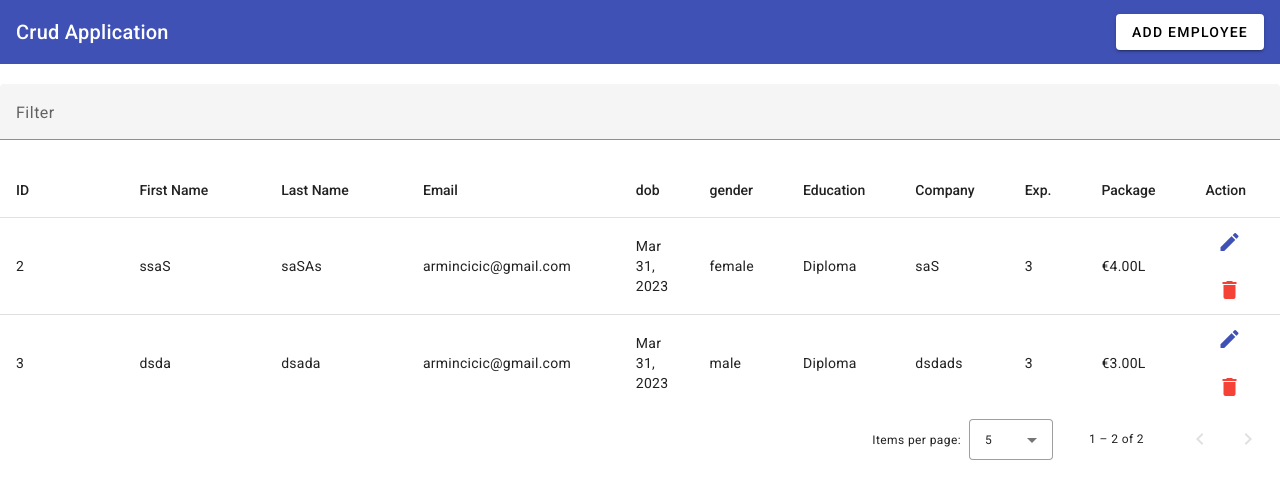
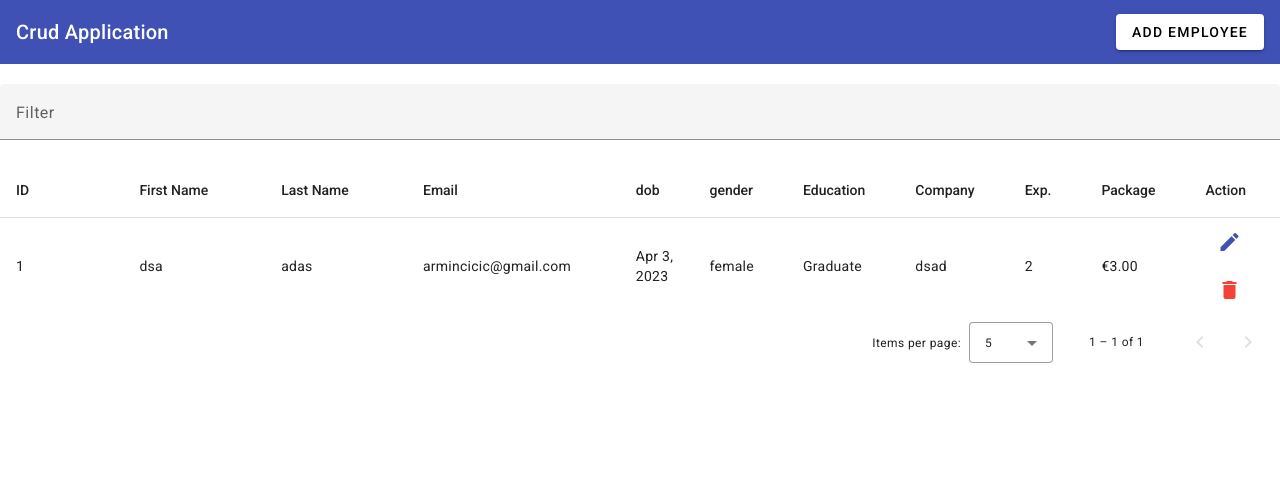
Before and after one commit to arminCicic/employees-manager, an Angular app: page / in a window 1280 px wide. Shown: the top 498 px of the page. Built offline with nearby package versions, Linux system fonts and the light colour scheme; data requests are answered from the project's data file.

Commit message:
Finished front-end

```diff
--- a/db.json
+++ b/db.json
@@ -18,28 +18,16 @@
   },
   "employees": [
     {
-      "firstName": "ssaS",
-      "lastName": "saSAs",
+      "firstName": "dsa",
+      "lastName": "adas",
       "email": "armincicic@gmail.com",
-      "dob": "2023-03-31T22:00:00.000Z",
+      "dob": "2023-04-03T22:00:00.000Z",
       "gender": "female",
-      "education": "Diploma",
-      "company": "saS",
-      "experience": 3,
-      "package": 4,
-      "id": 2
-    },
-    {
-      "firstName": "dsda",
-      "lastName": "dsada",
-      "email": "armincicic@gmail.com",
-      "dob": "2023-03-31T22:00:00.000Z",
-      "gender": "male",
-      "education": "Diploma",
-      "company": "dsdads",
-      "experience": 3,
+      "education": "Graduate",
+      "company": "dsad",
+      "experience": 2,
       "package": 3,
-      "id": 3
+      "id": 1
     }
   ]
 }
--- a/src/app/add-edit/add-edit.component.html
+++ b/src/app/add-edit/add-edit.component.html
@@ -80,7 +80,7 @@
 
 <div mat-dialog-actions class="action">
     <button mat-raised-button type="button" [mat-dialog-close]="false">Cancel</button>
-    <button mat-raised-button color="primary" type="submit">Save</button>
+    <button mat-raised-button color="primary" type="submit">{{data ? "Update" : "Save"}}</button>
 </div>
 
 </form>
--- a/src/app/add-edit/add-edit.component.ts
+++ b/src/app/add-edit/add-edit.component.ts
@@ -1,14 +1,15 @@
-import { Component } from '@angular/core';
+import { Component, Inject, OnInit } from '@angular/core';
 import { FormBuilder, FormGroup } from '@angular/forms';
 import { EmployeeService } from '../services/employee.service';
-import { MatDialogRef } from '@angular/material/dialog';
+import { MAT_DIALOG_DATA, MatDialogRef } from '@angular/material/dialog';
+import { CoreService } from '../core/core.service';
 
 @Component({
   selector: 'app-add-edit',
   templateUrl: './add-edit.component.html',
   styleUrls: ['./add-edit.component.scss']
 })
-export class AddEditComponent {
+export class AddEditComponent implements OnInit{
 
   form: FormGroup;
 
@@ -21,7 +22,11 @@ export class AddEditComponent {
   ];
 
 
-  constructor(private fb: FormBuilder, private empService: EmployeeService, private dialogRef: MatDialogRef<AddEditComponent>) {
+  constructor(private fb: FormBuilder,
+              private empService: EmployeeService,
+              private dialogRef: MatDialogRef<AddEditComponent>,
+              @Inject(MAT_DIALOG_DATA) public data: any,
+              private coreService: CoreService) {
       this.form = this.fb.group({
       firstName: "",
       lastName: "",
@@ -36,11 +41,27 @@ export class AddEditComponent {
     })
   }
 
+  ngOnInit(): void {
+    this.form.patchValue(this.data)
+  }
+
   onFormSubmit () {
     if (this.form.valid) {
+      if (this.data) {
+        this.empService.updateEmployee(this.data.id, this.form.value).subscribe({
+          next: (val:any) => {
+            this.coreService.openSnackBar("Employee information updated")
+            this.dialogRef.close(true);
+          },
+          error: (err:any) => {
+            console.error(err)
+          }
+
+        })
+      } else {
         this.empService.addEmployee(this.form.value).subscribe({
           next: (val:any) => {
-          alert("Employee added successfuly");
+            this.coreService.openSnackBar("Employee added")
             this.dialogRef.close(true);
           },
           error: (err:any) => {
@@ -50,5 +71,6 @@ export class AddEditComponent {
         })
       }
     }
+  }
 
 }
--- a/src/app/app.component.html
+++ b/src/app/app.component.html
@@ -67,7 +67,7 @@
 
       <ng-container matColumnDef="package">
         <th mat-header-cell *matHeaderCellDef mat-sort-header> Package </th>
-        <td mat-cell *matCellDef="let row"> {{row.package | currency:'EUR'}}L</td>
+        <td mat-cell *matCellDef="let row"> {{row.package | currency:'EUR'}}</td>
       </ng-container>
 
       <ng-container matColumnDef="action">
--- a/src/app/app.component.ts
+++ b/src/app/app.component.ts
@@ -5,6 +5,7 @@ import { EmployeeService } from './services/employee.service';
 import {MatPaginator} from '@angular/material/paginator';
 import {MatSort} from '@angular/material/sort';
 import {MatTableDataSource} from '@angular/material/table';
+import { CoreService } from './core/core.service';
 
 
 @Component({
@@ -33,7 +34,9 @@ export class AppComponent implements OnInit {
   @ViewChild(MatPaginator) paginator!: MatPaginator;
   @ViewChild(MatSort) sort!: MatSort;
 
-  constructor (private dialog: MatDialog, private empService: EmployeeService) {}
+  constructor (private dialog: MatDialog,
+               private empService: EmployeeService,
+               private coreService: CoreService) {}
 
   ngOnInit(): void {
     this.getEmployeeList()
@@ -75,7 +78,7 @@ export class AppComponent implements OnInit {
  deleteEpmloyee(id:number) {
   this.empService.deleteEmployeeList(id).subscribe({
     next: (res) => {
-      alert("Employee deleted")
+     this.coreService.openSnackBar("Employee deleted", "done")
       this.getEmployeeList();
     },
     error: (err) => {
@@ -85,9 +88,16 @@ export class AppComponent implements OnInit {
  }
 
  openEditForm(data:any) {
-  this.dialog.open(AddEditComponent, {
+ const dialogRef = this.dialog.open(AddEditComponent, {
     data: data,
 
+  });
+  dialogRef.afterClosed().subscribe({
+    next: (val) => {
+      if (val) {
+        this.getEmployeeList();
+      }
+    }
   })
 }
 
--- a/src/app/app.module.ts
+++ b/src/app/app.module.ts
@@ -21,6 +21,7 @@ import { MatTableModule } from '@angular/material/table';
 import { MatPaginatorModule } from '@angular/material/paginator';
 import { MatSortModule } from '@angular/material/sort';
 import { MatSnackBarModule } from '@angular/material/snack-bar';
+
 
 @NgModule({
   declarations: [AppComponent, AddEditComponent],
--- /dev/null
+++ b/src/app/core/core.service.ts
@@ -0,0 +1,17 @@
+import { Injectable } from '@angular/core';
+import { MatSnackBar } from '@angular/material/snack-bar';
+
+@Injectable({
+  providedIn: 'root'
+})
+export class CoreService {
+
+  constructor(private _snackBar: MatSnackBar) { }
+
+  openSnackBar(message: string, action: string = "ok") {
+    this._snackBar.open(message, action, {
+      duration: 1000,
+      verticalPosition: "top",
+    });
+  }
+}
--- a/src/app/services/employee.service.ts
+++ b/src/app/services/employee.service.ts
@@ -13,6 +13,10 @@ export class EmployeeService {
     return this._http.post("http://localhost:3000/employees", data)
   }
 
+  updateEmployee(id: number, data: any): Observable<any> {
+    return this._http.put(`http://localhost:3000/employees/${id}`, data)
+  }
+
   getEmployeeList(): Observable<any> {
     return this._http.get("http://localhost:3000/employees")
   }
```
Also changed, not shown: 1 other file (tests, documents, lock files or other folders). Lines whose indentation alone changed are shown as unchanged.
